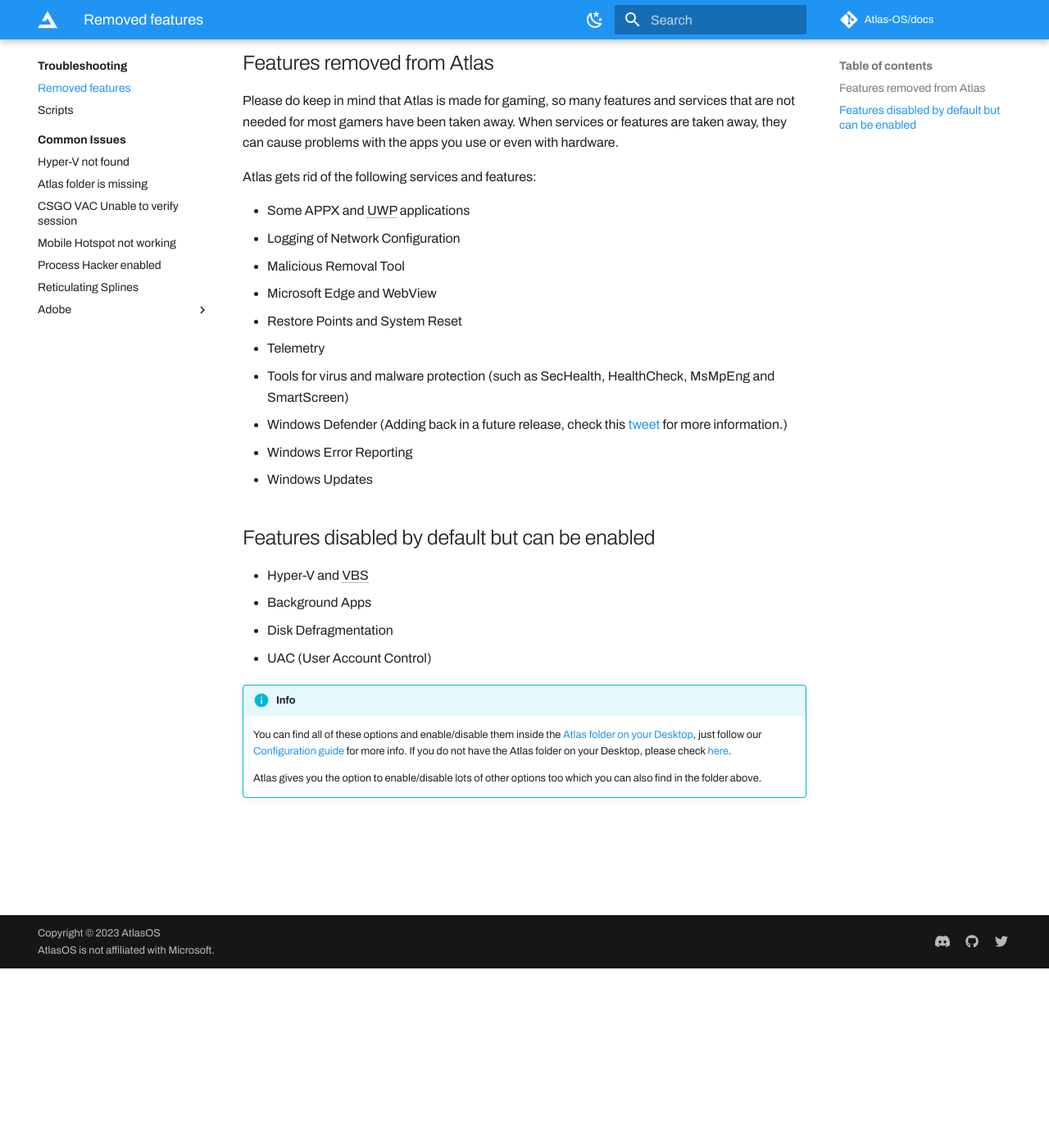
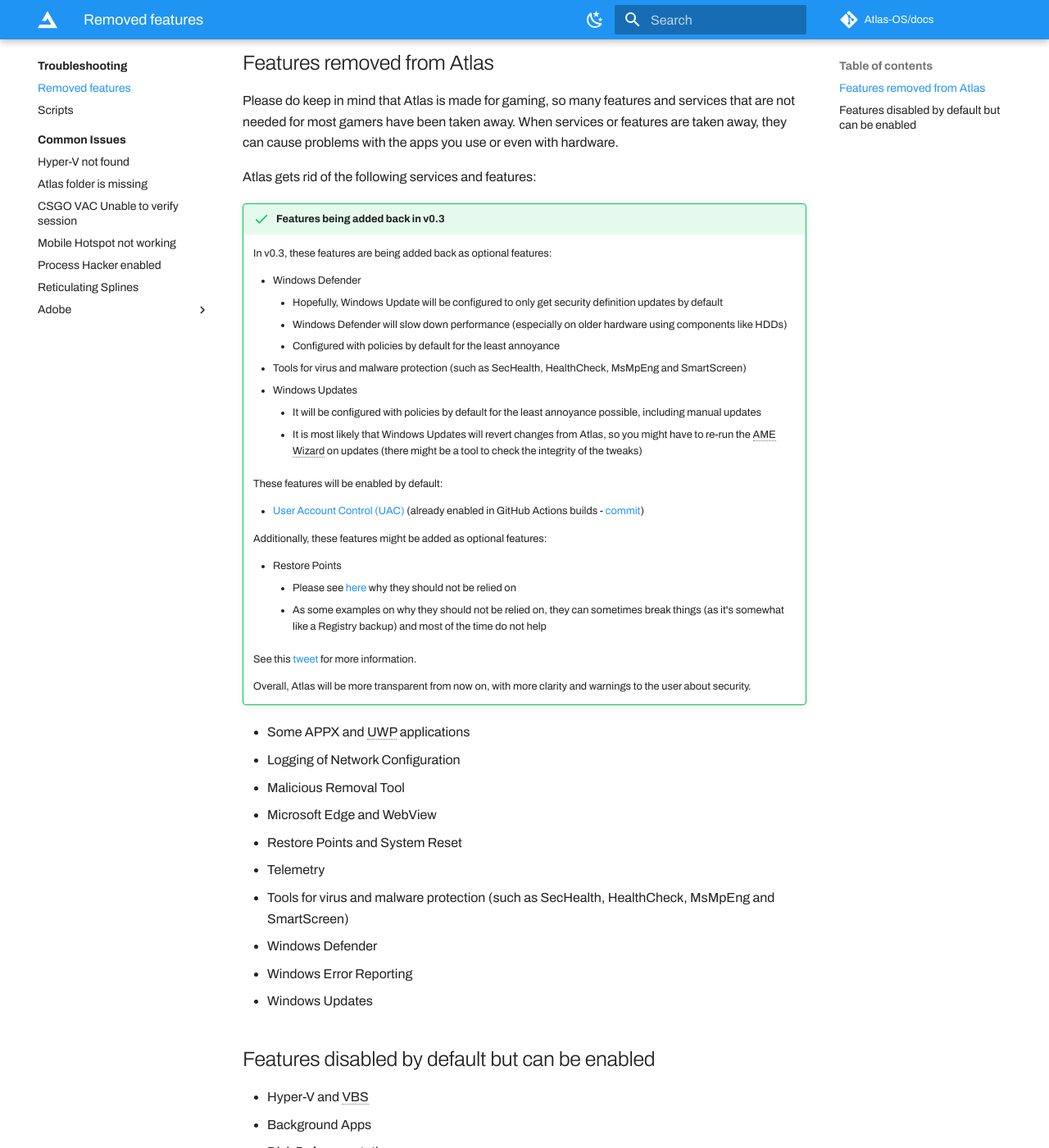
Before and after one commit to Atlas-OS/docs, an MkDocs documentation site: the page built from docs/troubleshooting/removed-features.md, in a window 1280 px wide and 1400 px high, scrolled down 219 px. Shown: the whole window at 82% size. Built offline with MkDocs 1.6.1 and Material for MkDocs 9.7.7, drawn with Linux system fonts in a browser that asks for light colours; some web fonts are replaced; plug-ins that fetch from the network failed and are left out; comment, search, counter and statistics services are not loaded; some of the changed text lies outside the part shown.

Commit message:
feat: Add info about removed features in v0.3

```diff
--- a/docs/troubleshooting/removed-features.md
+++ b/docs/troubleshooting/removed-features.md
@@ -3,6 +3,32 @@
 Please do keep in mind that Atlas is made for gaming, so many features and services that are not needed for most gamers have been taken away. When services or features are taken away, they can cause problems with the apps you use or even with hardware.
 
 Atlas gets rid of the following services and features:
+
+!!! success "Features being added back in v0.3"
+	In v0.3, these features are being added back as optional features:
+
+	* Windows Defender
+		* Hopefully, Windows Update will be configured to only get security definition updates by default
+		* Windows Defender will slow down performance (especially on older hardware using components like HDDs)
+		* Configured with policies by default for the least annoyance
+	* Tools for virus and malware protection (such as SecHealth, HealthCheck, MsMpEng and SmartScreen)
+	* Windows Updates
+		* It will be configured with policies by default for the least annoyance possible, including manual updates
+		* It is most likely that Windows Updates will revert changes from Atlas, so you might have to re-run the AME Wizard on updates (there might be a tool to check the integrity of the tweaks)
+
+	These features will be enabled by default:
+
+	* [User Account Control (UAC)](/getting-started/post-installation/configuration/#uac) (already enabled in GitHub Actions builds - [commit](https://github.com/Atlas-OS/Atlas/commit/2f2f083acd3364c62056ce45a0c2bada9b9399a9))
+
+	Additionally, these features might be added as optional features:
+
+	* Restore Points
+		* Please see [here](https://askleo.com/why_i_dont_like_system_restore/) why they should not be relied on
+		* As some examples on why they should not be relied on, they can sometimes break things (as it's somewhat like a Registry backup) and most of the time do not help
+
+	See this [tweet](https://twitter.com/AtlasOS/status/1651284816489336832) for more information.
+
+	Overall, Atlas will be more transparent from now on, with more clarity and warnings to the user about security.
 
 * Some APPX and UWP applications
 * Logging of Network Configuration
@@ -11,7 +37,7 @@ Atlas gets rid of the following services and features:
 * Restore Points and System Reset
 * Telemetry
 * Tools for virus and malware protection (such as SecHealth, HealthCheck, MsMpEng and SmartScreen)
-* Windows Defender (Adding back in a future release, check this [tweet](https://twitter.com/AtlasOS/status/1651284816489336832) for more information.)
+* Windows Defender
 * Windows Error Reporting
 * Windows Updates
 
@@ -19,7 +45,7 @@ Atlas gets rid of the following services and features:
 * Hyper-V and VBS
 * Background Apps
 * Disk Defragmentation
-* UAC (User Account Control)
+* User Account Control (UAC)
 
 !!! info
     You can find all of these options and enable/disable them inside the [Atlas folder on your Desktop](file://C:/Users/default/Desktop/Atlas), just follow our [Configuration guide](/getting-started/post-installation/configuration) for more info. If you do not have the Atlas folder on your Desktop, please check [here](/troubleshooting/common-issues/atlas-folder-missing).
```
Also changed, not shown: docs/index.md (+3 -1 lines).
